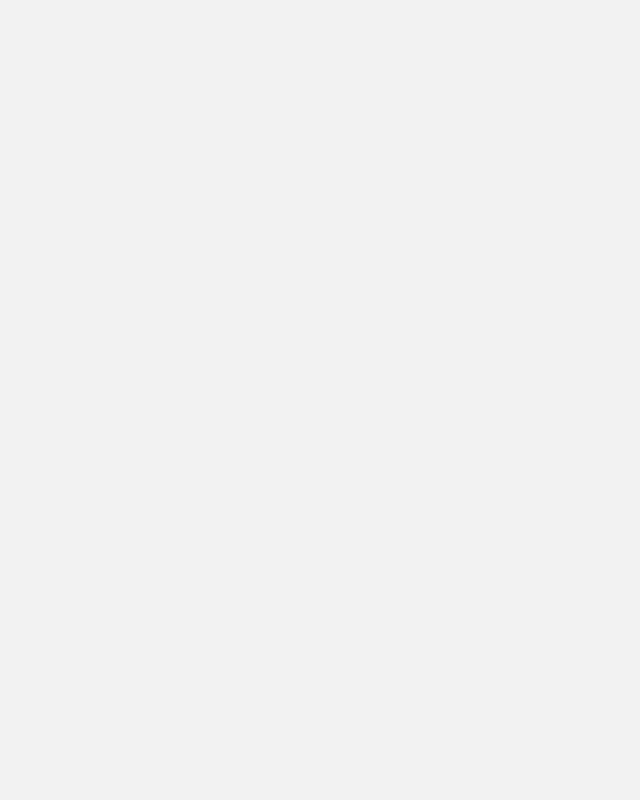
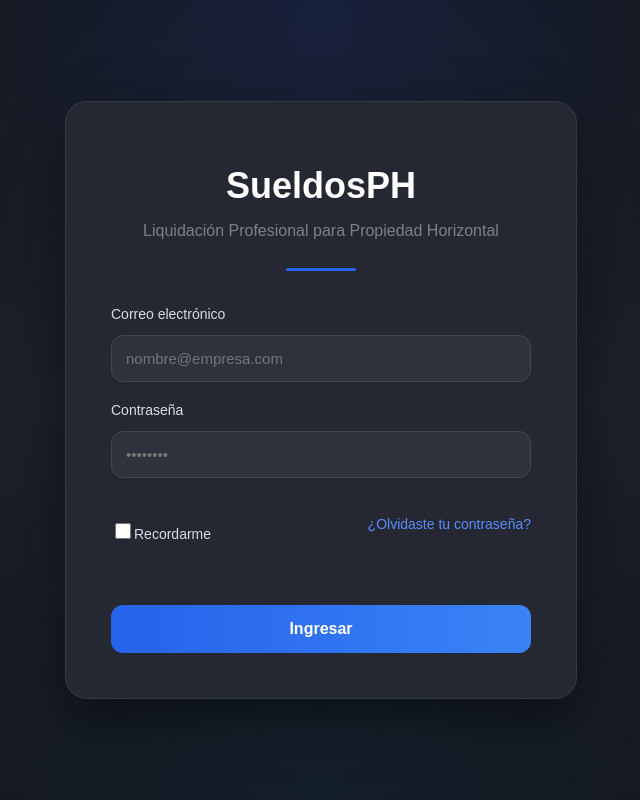
Before and after one commit to RecknockT/SueldosPH, a React (Vite) app: page /login in a window 1280 px wide. Before the commit this address had no page. Shown: the whole page, without its empty margins (319-959 px from the left). Built offline with nearby package versions, Linux system fonts and the light colour scheme; the HTML template or start-up script is replaced by a standard one.

Commit message:
Home y mas
chele

```diff
--- a/src/App.jsx
+++ b/src/App.jsx
@@ -1,8 +1,8 @@
 import { BrowserRouter, Routes, Route } from 'react-router-dom'
 
+import Home from './pages/Home'
 import Login from './pages/Login'
 import Sueldos from './pages/Sueldos'
-
 
 function App() {
 
@@ -12,7 +12,9 @@ function App() {
 
       <Routes>
 
-        <Route path="/" element={<Login />} />
+        <Route path="/" element={<Home />} />
+
+        <Route path="/login" element={<Login />} />
 
         <Route path="/sueldos" element={<Sueldos />} />
 
--- /dev/null
+++ b/src/pages/Home.jsx
@@ -0,0 +1,33 @@
+import { Link } from "react-router-dom";
+import "../styles/Home.css";
+
+function Home() {
+  return (
+    <div className="home">
+
+      <div className="overlay">
+
+        <div className="hero">
+
+          <h1>SueldosPH</h1>
+
+          <p>
+            Sistema Profesional para Liquidación de
+            Sueldos de Propiedad Horizontal
+          </p>
+
+          <Link to="/login">
+            <button>
+              INGRESAR
+            </button>
+          </Link>
+
+        </div>
+
+      </div>
+
+    </div>
+  );
+}
+
+export default Home;
--- a/src/pages/Login.jsx
+++ b/src/pages/Login.jsx
@@ -1,12 +1,27 @@
-import { useState } from 'react'
+import { useState, useEffect } from 'react'
 import { supabase } from '../services/supabase'
 import { useNavigate } from 'react-router-dom'
+import "../styles/Login.css";
 
 function Login() {
   const navigate = useNavigate()
   const [email, setEmail] = useState('')
   const [password, setPassword] = useState('')
   const [mensaje, setMensaje] = useState('')
+  const [recordarme, setRecordarme] = useState(false)
+  useEffect(() => {
+
+  const emailGuardado = localStorage.getItem("emailRecordado");
+
+  if (emailGuardado) {
+
+    setEmail(emailGuardado);
+
+    setRecordarme(true);
+
+  }
+
+}, []);
 
   async function ingresar() {
 
@@ -19,7 +34,15 @@ function Login() {
   setMensaje('Usuario o contraseña incorrectos')
   return
 }
+if (recordarme) {
 
+  localStorage.setItem("emailRecordado", email);
+
+} else {
+
+  localStorage.removeItem("emailRecordado");
+
+}
 navigate('/sueldos')
   }
 
@@ -28,29 +51,64 @@ navigate('/sueldos')
     <div className="login-container">
 
       <div className="login-box">
+        <div className="logo-login">
 
+
+
+</div>
         <h1>SueldosPH</h1>
 
-        <p>Sistema de liquidación de sueldos</p>
+        <p className="subtitulo-login">
+  Liquidación Profesional para Propiedad Horizontal
+</p>
+<div className="linea-login"></div>
 
+       <div className="input-group">
 
-        <label>Usuario</label>
+  <label>Correo electrónico</label>
+
   <input
     type="email"
-          placeholder="Ingrese usuario"
+    placeholder="nombre@empresa.com"
     value={email}
     onChange={(e) => setEmail(e.target.value)}
   />
 
+</div>
+
+
+        <div className="input-group">
 
   <label>Contraseña</label>
+
   <input
     type="password"
-          placeholder="Ingrese contraseña"
+    placeholder="••••••••"
     value={password}
     onChange={(e) => setPassword(e.target.value)}
   />
 
+</div>
+
+<div className="login-opciones">
+
+  <label className="recordarme">
+
+    <input
+  type="checkbox"
+  checked={recordarme}
+  onChange={(e) => setRecordarme(e.target.checked)}
+/>
+
+    Recordarme
+
+  </label>
+
+  <a href="#" onClick={(e) => e.preventDefault()}>
+    ¿Olvidaste tu contraseña?
+  </a>
+
+</div>
 
         <button onClick={ingresar}>
           Ingresar
--- /dev/null
+++ b/src/styles/Home.css
@@ -0,0 +1,76 @@
+.home{
+    min-height:100vh;
+
+    background-image:
+    linear-gradient(rgba(18,20,25,.82),rgba(18,20,25,.88)),
+    url("https://images.unsplash.com/photo-1486406146926-c627a92ad1ab?auto=format&fit=crop&w=1800&q=80");
+
+    background-size:cover;
+    background-position:center;
+
+    display:flex;
+    justify-content:center;
+    align-items:center;
+}
+
+.overlay{
+    width:100%;
+    display:flex;
+    justify-content:center;
+    align-items:center;
+}
+
+.hero{
+    width:min(900px,90%);
+    text-align:center;
+}
+
+.hero h1{
+
+    color:white;
+
+    font-size:64px;
+
+    margin-bottom:15px;
+
+    letter-spacing:2px;
+}
+
+.hero p{
+
+    color:#c7ccd5;
+
+    font-size:22px;
+
+    line-height:1.6;
+
+    margin-bottom:40px;
+}
+
+.hero button{
+
+    width:220px;
+
+    height:55px;
+
+    border:none;
+
+    border-radius:8px;
+
+    background:#2563eb;
+
+    color:white;
+
+    font-size:18px;
+
+    cursor:pointer;
+
+    transition:.25s;
+}
+
+.hero button:hover{
+
+    background:#3b82f6;
+
+    transform:translateY(-2px);
+}
--- /dev/null
+++ b/src/styles/Login.css
@@ -0,0 +1,271 @@
+body{
+    margin:0;
+    font-family:Arial, Helvetica, sans-serif;
+}
+
+.login-container{
+    min-height:100vh;
+
+    display:flex;
+    justify-content:center;
+    align-items:center;
+
+    background:
+    radial-gradient(circle at top,#2d5eff22 0%,transparent 40%),
+    radial-gradient(circle at bottom,#0d8eff11 0%,transparent 40%),
+    linear-gradient(180deg,#14171d,#1d2129,#14171d);
+
+    overflow:hidden;
+}
+
+.login-box{
+
+    width:420px;
+
+    padding:45px;
+
+    border-radius:22px;
+
+    background:rgba(38,42,52,.92);
+
+    backdrop-filter:blur(20px);
+
+    border:1px solid rgba(255,255,255,.08);
+
+    box-shadow:
+    0 20px 60px rgba(0,0,0,.45);
+
+    animation:aparecer .5s ease;
+}
+
+.logo-login{
+
+    display:flex;
+    justify-content:center;
+
+    margin-bottom:18px;
+
+}
+
+.logo-circle{
+
+    width:80px;
+    height:80px;
+
+    border-radius:50%;
+
+    display:flex;
+    justify-content:center;
+    align-items:center;
+
+    font-size:30px;
+    font-weight:bold;
+
+    color:white;
+
+    background:linear-gradient(135deg,#2563eb,#3b82f6);
+
+    box-shadow:0 0 30px rgba(37,99,235,.45);
+
+}
+
+.login-box h1{
+
+    color:white;
+
+    text-align:center;
+
+    margin:0;
+
+    font-size:36px;
+
+}
+
+.subtitulo-login{
+
+    color:#b6bcc8;
+
+    text-align:center;
+
+    margin-top:12px;
+
+    line-height:24px;
+
+}
+
+.linea-login{
+
+    width:70px;
+
+    height:3px;
+
+    background:#2563eb;
+
+    margin:25px auto 35px;
+
+    border-radius:10px;
+
+}
+
+.login-box label{
+
+    color:#d8dde6;
+
+    display:block;
+
+    margin-bottom:8px;
+
+    margin-top:20px;
+
+    font-size:14px;
+
+}
+
+.login-box input{
+
+    width:100%;
+
+    padding:14px;
+
+    border-radius:12px;
+
+    border:1px solid #404755;
+
+    background:#2d323d;
+
+    color:white;
+
+    font-size:15px;
+
+    transition:.25s;
+
+    box-sizing:border-box;
+
+}
+
+.login-box input:focus{
+
+    outline:none;
+
+    border-color:#2563eb;
+
+    box-shadow:0 0 15px rgba(37,99,235,.25);
+
+}
+
+.login-box button{
+
+    width:100%;
+
+    margin-top:30px;
+
+    padding:15px;
+
+    border:none;
+
+    border-radius:12px;
+
+    cursor:pointer;
+
+    font-size:16px;
+
+    font-weight:bold;
+
+    color:white;
+
+    background:linear-gradient(90deg,#2563eb,#3b82f6);
+
+    transition:.25s;
+
+}
+
+.login-box button:hover{
+
+    transform:translateY(-2px);
+
+    box-shadow:0 12px 30px rgba(37,99,235,.35);
+
+}
+
+.login-box p:last-child{
+
+    color:#ff6b6b;
+
+    text-align:center;
+
+    margin-top:18px;
+
+}
+
+@keyframes aparecer{
+
+    from{
+
+        opacity:0;
+
+        transform:translateY(35px);
+
+    }
+
+    to{
+
+        opacity:1;
+
+        transform:translateY(0);
+
+    }
+
+}
+.login-opciones{
+
+    display:flex;
+
+    justify-content:space-between;
+
+    align-items:center;
+
+    margin-top:20px;
+
+    margin-bottom:25px;
+
+    font-size:14px;
+
+}
+
+.recordarme{
+
+    display:flex;
+
+    align-items:center;
+
+    gap:8px;
+
+    color:#bfc7d3;
+
+    cursor:pointer;
+
+}
+
+.recordarme input{
+
+    width:16px;
+
+    height:16px;
+
+}
+
+.login-opciones a{
+
+    color:#5b8cff;
+
+    text-decoration:none;
+
+    transition:.2s;
+
+}
+
+.login-opciones a:hover{
+
+    color:#81a8ff;
+
+}
```
Lines whose indentation alone changed are shown as unchanged.
